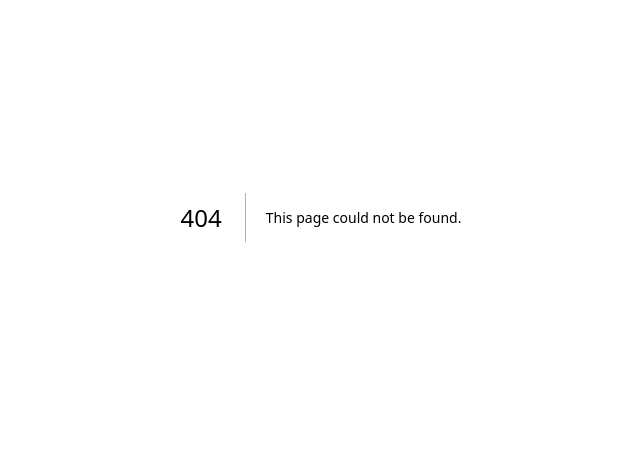
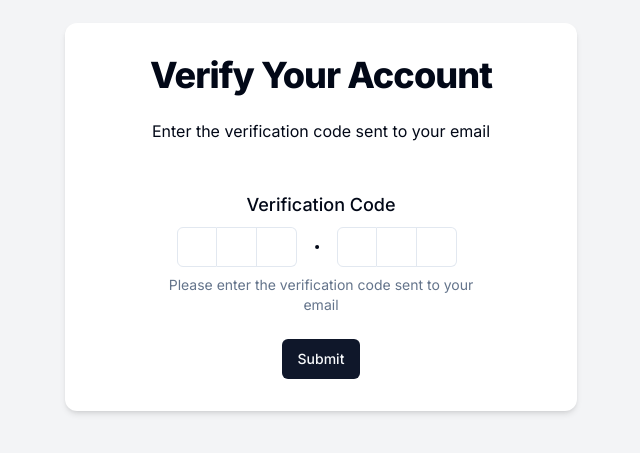
Before and after one commit to rohitcodism/Anonymous, a Next.js app: page /verify/1 in a window 1280 px wide. Before the commit this address had no page. Shown: the part 183-636 px from the top of the page, without its empty margins (319-959 px from the left). Built offline with nearby package versions, Linux system fonts and the light colour scheme.

Commit message:
✅ Add VerifyUser page component for user verification

```diff
--- /dev/null
+++ b/src/app/(auth)/verify/[username]/page.tsx
@@ -0,0 +1,150 @@
+'use client'
+
+import { Button } from '@/components/ui/button';
+import { Form, FormControl, FormDescription, FormField, FormItem, FormLabel, FormMessage } from '@/components/ui/form';
+import { InputOTP, InputOTPGroup, InputOTPSeparator, InputOTPSlot } from '@/components/ui/input-otp';
+import { useToast } from '@/components/ui/use-toast';
+import { verifyValidationSchema } from '@/schemas/verify.schema';
+import { apiResponse } from '@/types/apiResponse';
+import { zodResolver } from '@hookform/resolvers/zod';
+import axios, { AxiosError } from 'axios';
+import { useParams, useRouter } from 'next/navigation';
+import React from 'react'
+import { useForm } from 'react-hook-form';
+import * as z from 'zod';
+
+const VerifyUser = () => {
+
+    const router = useRouter();
+
+    const params = useParams<{ username: string }>();
+
+    const { toast } = useToast();
+
+    const form = useForm<z.infer<typeof verifyValidationSchema>>({
+        resolver: zodResolver(verifyValidationSchema),
+    });
+
+    const onSubmit = async (data: z.infer<typeof verifyValidationSchema>) => {
+        try {
+            const res = await axios.post(`/api/verify-user`, {
+                username: params.username,
+                code: data.code,
+            })
+
+            if (res.data.success) {
+                toast(
+                    {
+                        title: "Success",
+                        description: `${res.data.message}`,
+                        variant: "default"
+                    }
+                )
+            }
+
+            router.replace('/sign-in');
+        } catch (error) {
+
+            console.log("Error while verifying the user: ");
+            const axiosError = error as AxiosError<apiResponse>;
+            let errorMessage = axiosError.response?.data.message;
+            toast({
+                title: "Sign up failed",
+                description: errorMessage,
+                variant: "destructive"
+            })
+        }
+    }
+
+    return (
+        <div
+            className='
+                flex
+                justify-center
+                items-center
+                min-h-screen
+                bg-gray-100
+            '
+        >
+            <div
+                className='
+                    w-full
+                    max-w-lg
+                    p-8
+                    space-y-8
+                    bg-white
+                    rounded-xl
+                    shadow-md
+                    flex
+                    flex-col
+                    items-center
+                '
+            >
+                <div
+                    className='
+                        text-center
+                    '
+                >
+                    <h1
+                        className='
+                            text-3xl
+                            font-extrabold
+                            tracking-tight
+                            lg:text-4xl
+                            mb-6
+                        '
+                    >
+                        Verify Your Account
+                    </h1>
+                    <p
+                        className='
+                            mb-4
+                        '
+                    >
+                        Enter the verification code sent to your email
+                    </p>
+                </div>
+                <Form {...form}>
+                    <form onSubmit={form.handleSubmit(onSubmit)} className="w-3/4 space-y-6 flex flex-col items-center text-center">
+                        <FormField
+                            control={form.control}
+                            name="code"
+                            render={({ field }) => (
+                                <FormItem>
+                                    <FormLabel className='text-lg'>Verification Code</FormLabel>
+                                    <FormControl>
+                                        <div
+                                            className='pl-6'
+                                        >
+                                            <InputOTP maxLength={6} {...field}>
+                                                <InputOTPGroup>
+                                                    <InputOTPSlot index={0} />
+                                                    <InputOTPSlot index={1} />
+                                                    <InputOTPSlot index={2} />
+                                                </InputOTPGroup>
+                                                <InputOTPSeparator />
+                                                <InputOTPGroup>
+                                                    <InputOTPSlot index={3} />
+                                                    <InputOTPSlot index={4} />
+                                                    <InputOTPSlot index={5} />
+                                                </InputOTPGroup>
+                                            </InputOTP>
+                                        </div>
+                                    </FormControl>
+                                    <FormDescription>
+                                        Please enter the verification code sent to your email
+                                    </FormDescription>
+                                    <FormMessage />
+                                </FormItem>
+                            )}
+                        />
+
+                        <Button type="submit">Submit</Button>
+                    </form>
+                </Form>
+            </div>
+        </div>
+    )
+}
+
+export default VerifyUser;
```
